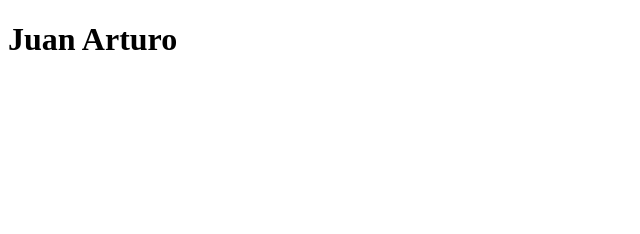
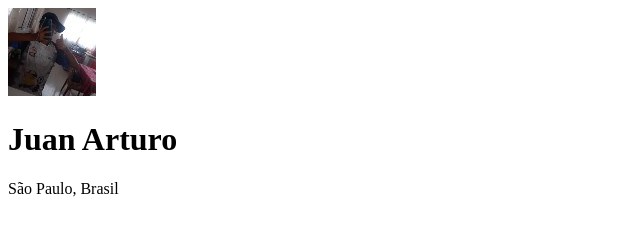
Before and after one commit to juanarturo11TIa/Meus-links, a plain HTML site: page index.html in a window 1280 px wide. Shown: the whole page, without its empty margins (0-640 px from the left). Drawn offline with Linux system fonts and the light colour scheme.

Commit message:
desenvolvimento do HTML

```diff
--- a/index.html
+++ b/index.html
@@ -7,7 +7,9 @@
 </head>
 <body>
     <div>
+        <img src="./IMG_20230208_170416.jpg" alt="imagem do criador da pagina de links">
          <h1>Juan Arturo</h1>
+         <p>São Paulo, Brasil</p>
     </div>
 </body>
 </html>
```
